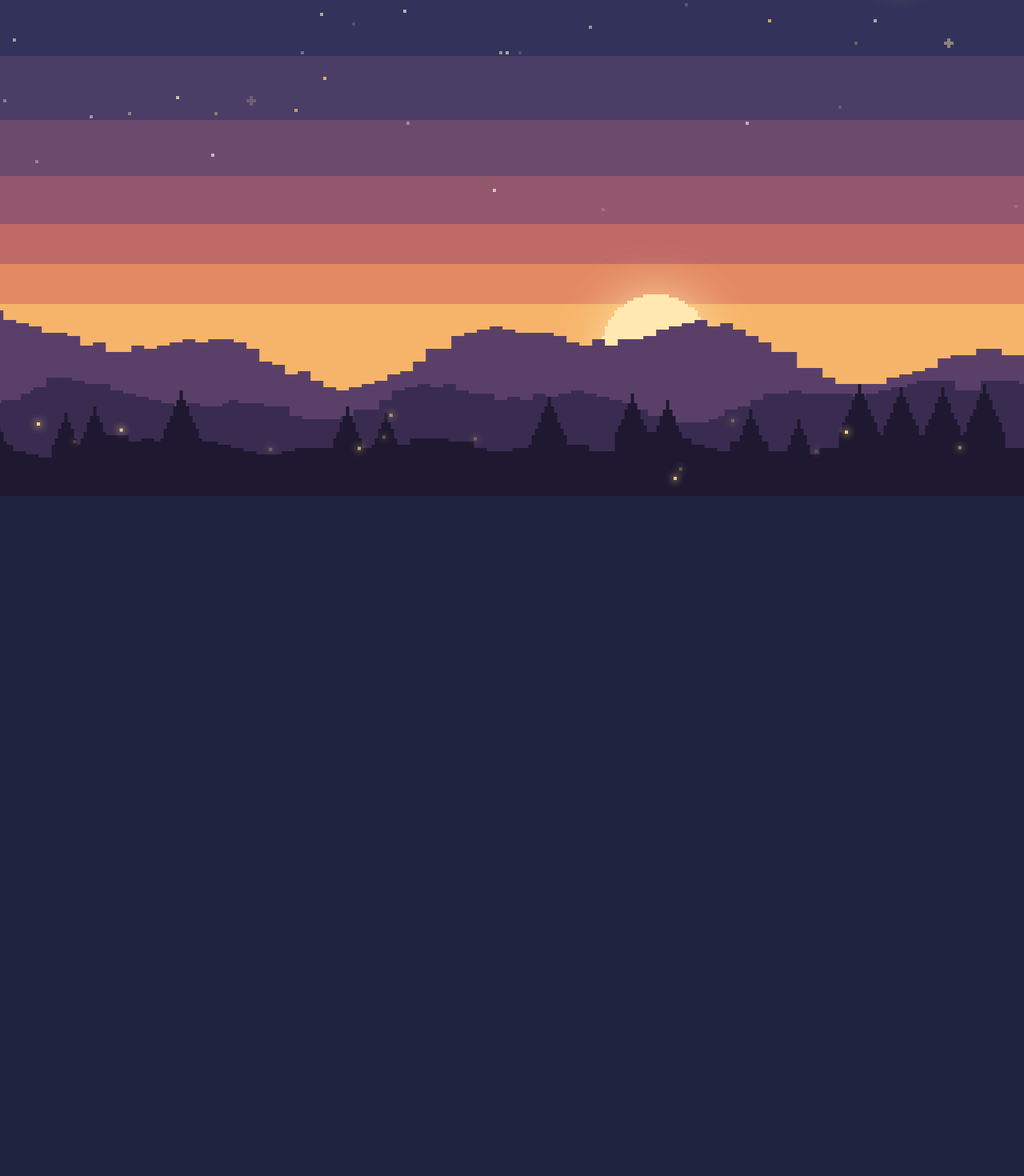
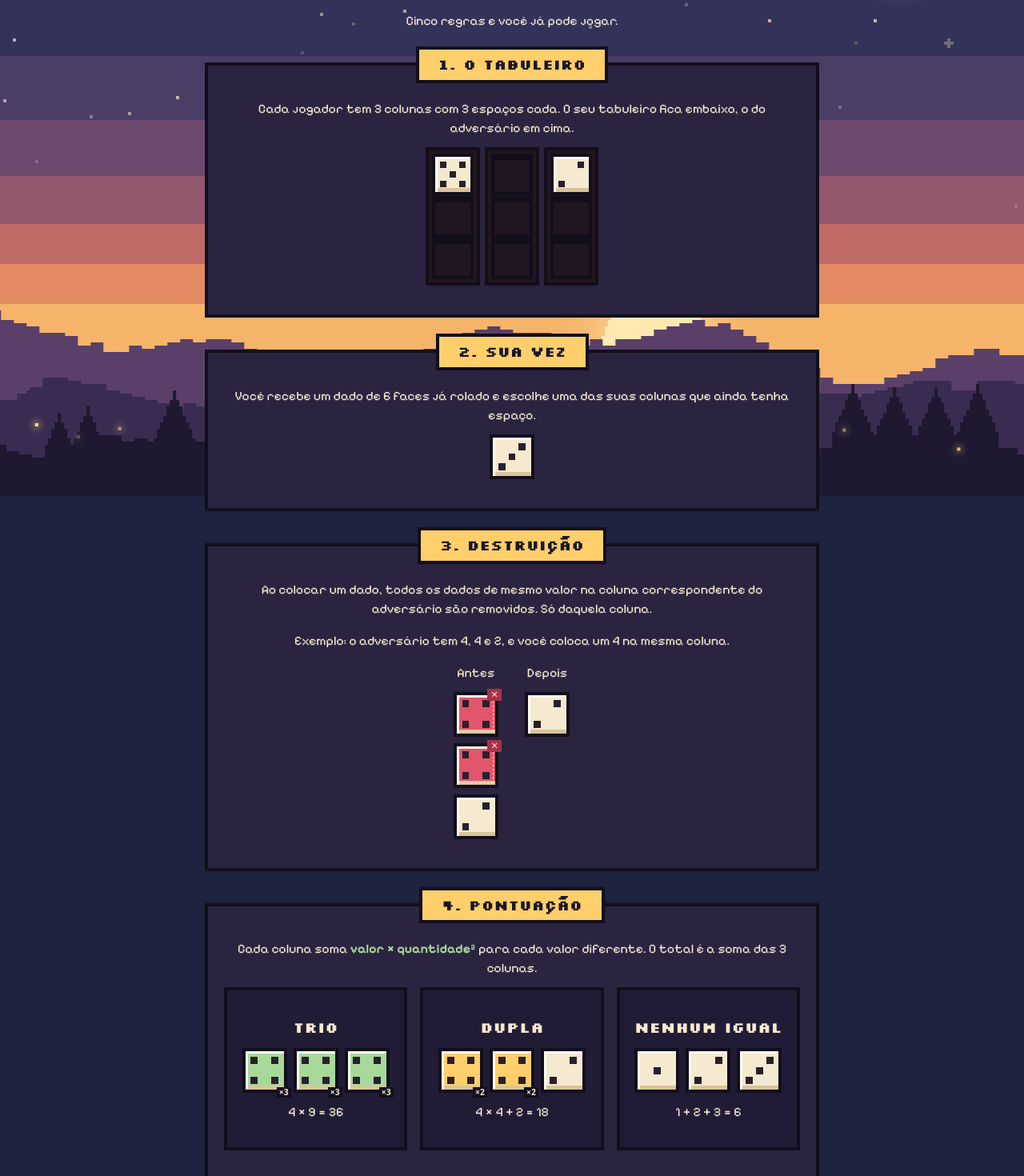
Before and after one commit to claclarinete/Knucklebones, a React (Vite) app in the folder frontend/: page /regras in a window 1280 px wide. Shown: the part 180-1650 px from the top of the page at 80% size. Before the commit the page ends 800 px from the top, so only its background shows below. Built offline with nearby package versions, Linux system fonts and the light colour scheme; no server answers.

Commit message:
feat(frontend): adiciona tela de regras com exemplos

```diff
--- a/frontend/src/components/Dado.css
+++ b/frontend/src/components/Dado.css
@@ -68,8 +68,8 @@
 .dado--dupla::after,
 .dado--trio::after {
   position: absolute;
-  right: -6px;
-  bottom: -6px;
+  right: -9px;
+  bottom: -10px;
   padding: 0 3px;
   /* Na fonte pixelada o sinal de vezes se confunde com o de igual. */
   font: 700 max(0.65rem, calc(var(--lado, 4.375rem) * 0.2)) / 1.3 system-ui, sans-serif;
--- /dev/null
+++ b/frontend/src/pages/Regras.css
@@ -0,0 +1,71 @@
+.regras {
+  display: grid;
+  justify-items: center;
+  gap: var(--espaco-5);
+  padding-bottom: var(--espaco-5);
+}
+
+.regras h1,
+.regras__intro {
+  margin: 0;
+  text-align: center;
+}
+
+.regras .regra {
+  width: 100%;
+  max-width: 48rem;
+}
+
+.regra .dado {
+  --lado: 3rem;
+}
+
+.regra > .dado {
+  margin: 0 auto;
+}
+
+/* Os dados precisam ter o tamanho dos espaços do tabuleiro de exemplo. */
+.regra .tabuleiro,
+.regra .tabuleiro .dado {
+  --lado: 2.75rem;
+}
+
+.regra strong {
+  color: var(--cor-sucesso);
+}
+
+.regra__comparacao {
+  display: flex;
+  justify-content: center;
+  align-items: flex-start;
+  gap: var(--espaco-5);
+}
+
+.regra__comparacao figure {
+  display: flex;
+  flex-direction: column;
+  align-items: center;
+  gap: var(--espaco-3);
+  margin: 0;
+}
+
+.regra__exemplos {
+  display: grid;
+  grid-template-columns: repeat(auto-fit, minmax(min(100%, 12rem), 1fr));
+  gap: var(--espaco-4);
+  margin: 0;
+  padding: 0;
+  list-style: none;
+}
+
+.regra__exemplos li {
+  padding: var(--espaco-3);
+  background: var(--cor-painel-escuro);
+  box-shadow: 0 0 0 var(--borda) var(--cor-contorno);
+}
+
+.regra__exemplos div {
+  display: flex;
+  justify-content: center;
+  gap: var(--espaco-3);
+}
--- a/frontend/src/pages/Regras.tsx
+++ b/frontend/src/pages/Regras.tsx
@@ -1,7 +1,101 @@
+import type { ReactNode } from 'react';
+import { Link } from 'react-router';
+import { Dado } from '../components/Dado';
+import { Tabuleiro } from '../components/Tabuleiro';
+import type { Die } from '../types/jogo';
+import './Regras.css';
+
+const EXEMPLOS: { nome: string; dados: Die[]; conta: string }[] = [
+  { nome: 'Trio', dados: [4, 4, 4], conta: '4 × 9 = 36' },
+  { nome: 'Dupla', dados: [4, 4, 2], conta: '4 × 4 + 2 = 18' },
+  { nome: 'Nenhum igual', dados: [1, 2, 3], conta: '1 + 2 + 3 = 6' },
+];
+
+function Regra({ titulo, children }: { titulo: string; children: ReactNode }) {
+  return (
+    <section className="painel regra" aria-label={titulo}>
+      <h2 className="painel__titulo painel__titulo--destaque">{titulo}</h2>
+      {children}
+    </section>
+  );
+}
+
 export function Regras() {
   return (
-    <main>
-      <h1>Regras</h1>
+    <main className="regras">
+      <h1>Como jogar</h1>
+      <p className="regras__intro">Cinco regras e você já pode jogar.</p>
+
+      <Regra titulo="1. O tabuleiro">
+        <p>
+          Cada jogador tem 3 colunas com 3 espaços cada. O seu tabuleiro fica embaixo, o do
+          adversário em cima.
+        </p>
+        <Tabuleiro nome="Exemplo de tabuleiro" colunas={[[5], [], [2]]} />
+      </Regra>
+
+      <Regra titulo="2. Sua vez">
+        <p>
+          Você recebe um dado de 6 faces já rolado e escolhe uma das suas colunas que ainda tenha
+          espaço.
+        </p>
+        <Dado valor={3} />
+      </Regra>
+
+      <Regra titulo="3. Destruição">
+        <p>
+          Ao colocar um dado, todos os dados de mesmo valor na coluna correspondente do adversário
+          são removidos. Só daquela coluna.
+        </p>
+        <p>Exemplo: o adversário tem 4, 4 e 2, e você coloca um 4 na mesma coluna.</p>
+        <div className="regra__comparacao">
+          <figure>
+            <figcaption>Antes</figcaption>
+            <Dado valor={4} ameacado />
+            <Dado valor={4} ameacado />
+            <Dado valor={2} />
+          </figure>
+          <figure>
+            <figcaption>Depois</figcaption>
+            <Dado valor={2} />
+          </figure>
+        </div>
+      </Regra>
+
+      <Regra titulo="4. Pontuação">
+        <p>
+          Cada coluna soma <strong>valor × quantidade²</strong> para cada valor diferente. O total é
+          a soma das 3 colunas.
+        </p>
+        <ul className="regra__exemplos">
+          {EXEMPLOS.map(({ nome, dados, conta }) => (
+            <li key={nome}>
+              <h3>{nome}</h3>
+              <div>
+                {dados.map((valor, i) => (
+                  <Dado
+                    key={i}
+                    valor={valor}
+                    repetidos={dados.filter((outro) => outro === valor).length}
+                  />
+                ))}
+              </div>
+              <p>{conta}</p>
+            </li>
+          ))}
+        </ul>
+      </Regra>
+
+      <Regra titulo="5. Fim de jogo">
+        <p>
+          A partida acaba quando um dos tabuleiros fica cheio. Vence quem tiver mais pontos.
+          Pontuações iguais dão empate.
+        </p>
+      </Regra>
+
+      <Link to="/" className="botao">
+        Bora jogar
+      </Link>
     </main>
   );
 }
```
Also changed, not shown: 2 other files (tests, documents, lock files or other folders).
